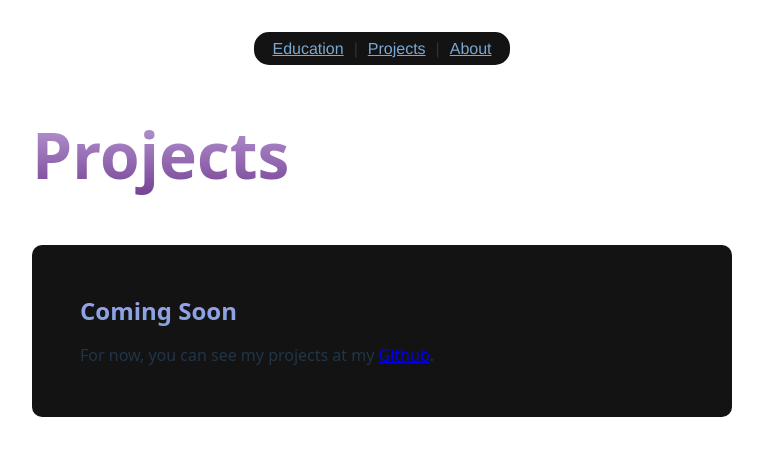
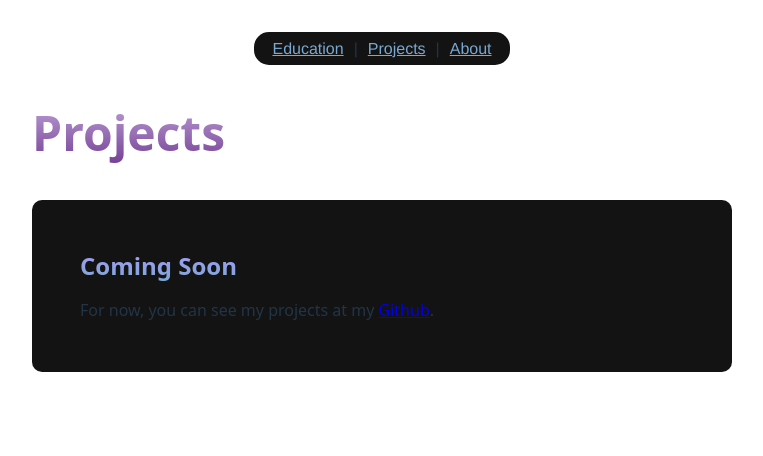
Before and after one commit to zoraork555/ashton-johnson-portfolio, a React (Vite) app: page /projects in a window 1280 px wide. Shown: the top 456 px of the page, without its empty margins (258-1021 px from the left). Built offline with nearby package versions, Linux system fonts and the light colour scheme.

Commit message:
Fixed title sizes on other pages

```diff
--- a/src/pages/About.jsx
+++ b/src/pages/About.jsx
@@ -4,8 +4,7 @@ const About = () => {
     <main className="main" style={{width: "100%"}}>
       <div className="container">
         <div className="header">
-          <h2 className="title">
-            {" "}
+          <h2 className="subtitle">
             <span className="gradient-text-2">
               <a target="_blank" rel="noopener noreferrer">
                 About
--- a/src/pages/Projects.jsx
+++ b/src/pages/Projects.jsx
@@ -46,8 +46,7 @@ const Projects = () => {
     <main className="main" style={{width: "100%"}}>
       <div className="container">
         <div className="header">
-          <h2 className="title">
-            {" "}
+          <h2 className="subtitle">
             <span className="gradient-text-2">
               <a target="_blank" rel="noopener noreferrer">
                 Projects
```
